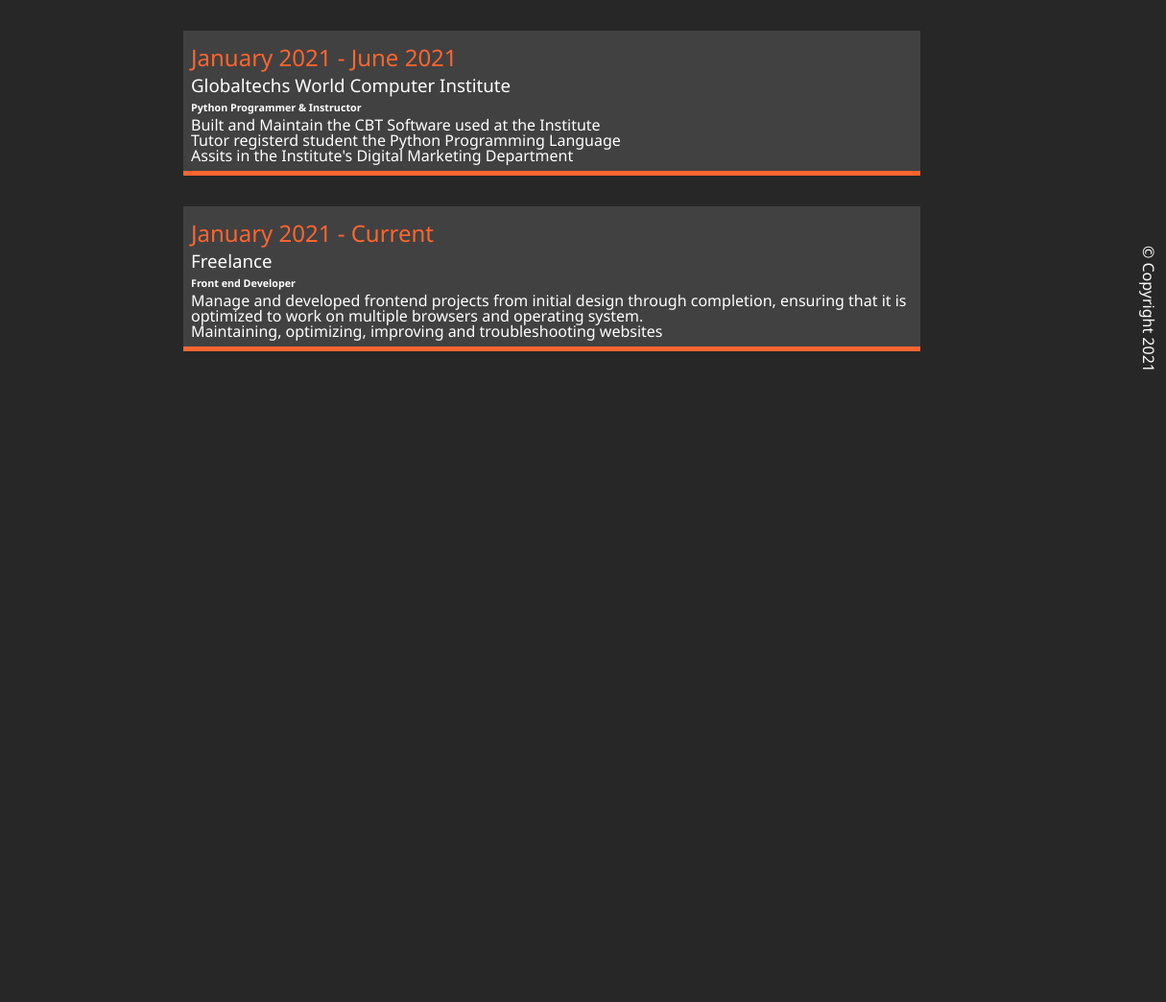
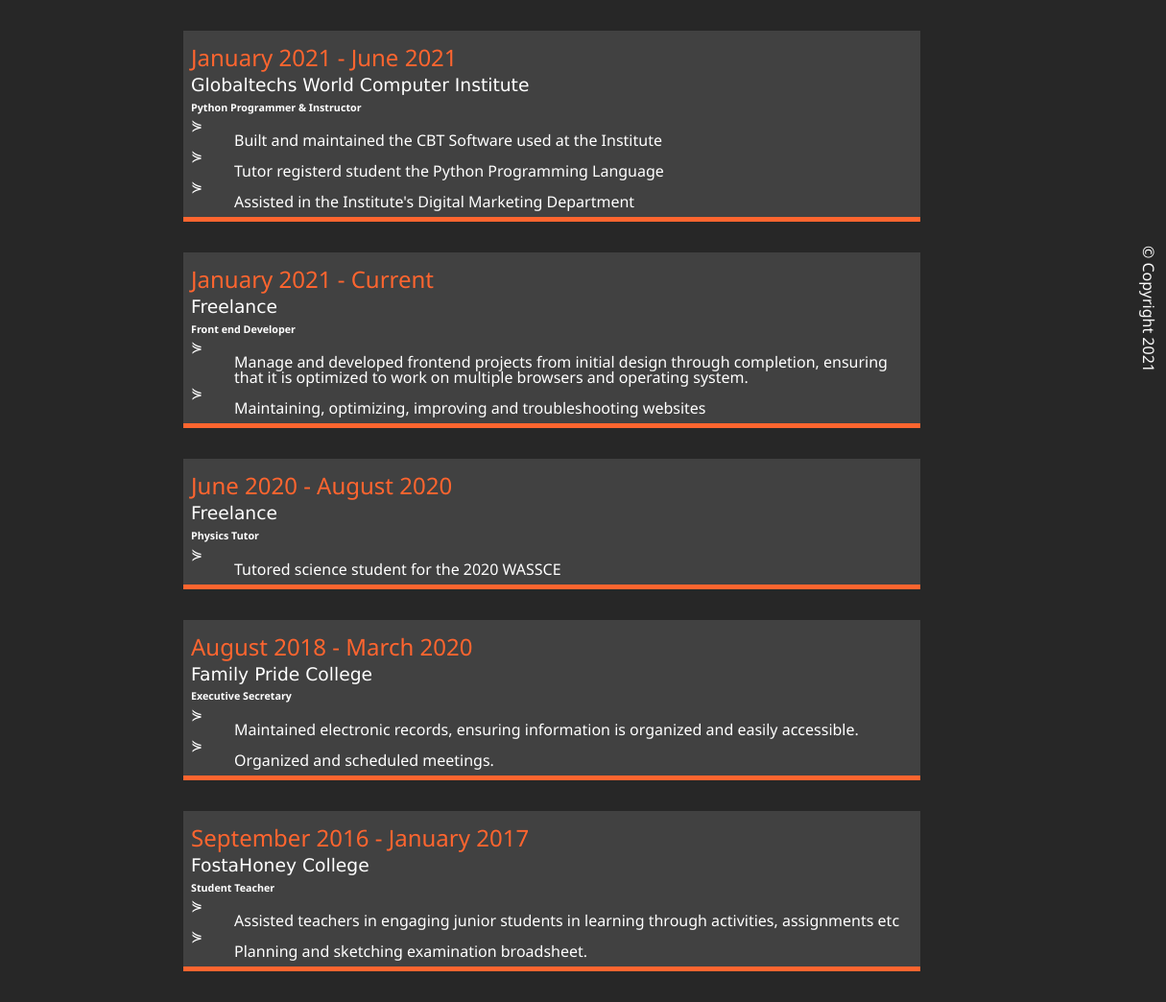
Before and after one commit to praiseolotu/Portfolio, a plain HTML site: page my portfolio/dist/about.html in a window 1280 px wide. Shown: the part 400-1444 px from the top of the page at 96% size, 65-1280 px from the left. Before the commit the page ends 800 px from the top, so only its background shows below. Drawn offline with Linux system fonts and the light colour scheme.

Commit message:
updated about.html

```diff
--- a/my portfolio/dist/about.html
+++ b/my portfolio/dist/about.html
@@ -13,6 +13,11 @@
     />
     <!-- <link rel="stylesheet" href="/font-awesome-4.7.0/css/font-awesome.css" /> -->
     <link rel="stylesheet" href="main.css" />
+    <style>
+      li{
+        margin-left: 45px;
+      }
+    </style>
   </head>
   <body>
     <header>
@@ -42,31 +47,69 @@
           <div class="about__bio">
             <h2 class="text-secondary">BIO</h2>
             <p>
-              Olotu Praise Jah Ayomide is a self taught Full Stack Developer with experience designing, developing and maintaining complex responsive UIs. Specializes in ReactJS, Redux, JavaScript, Express JS and responsive design He is a firm believer in the mobile frst aproach. FreeCodeCamp certified.
+              Olotu Praise Jah Ayomide is a self taught Front End Developer with experience
+              designing, developing and maintaining complex responsive UIs.
+              Specializes in ReactJS, Redux, JavaScript and responsive design.
+              He is a firm believer in the mobile frst aproach. FreeCodeCamp certified.
+              Harvard CS50 certified.
             </p>
           </div>
         </div>
         <div class="jobs">
           <div class="jobs__job">
             <h2 class="text-secondary">January 2021 - June 2021</h2>
-            <h3>Globaltechs World Computer Institute</h3>
+            <h3 style = "font-family: verdana;">Globaltechs World Computer Institute</h3>
             <h6>Python Programmer & Instructor</h6>
             <p>
               <ul>
-                <li>Built and Maintain the CBT Software used at the Institute</li>
-                <li>Tutor registerd student the Python Programming Language</li>
-                <li>Assits in the Institute's Digital Marketing Department</li>
+
+                &curlyeqsucc;<li class = "move-ahead">Built and maintained the CBT Software used at the Institute</li>
+                &curlyeqsucc;<li class = "move-ahead">Tutor registerd student the Python Programming Language</li>
+                &curlyeqsucc;<li class = "move-ahead">Assisted in the Institute's Digital Marketing Department</li>
               </ul>
             </p>
           </div>
           <div class="jobs__job">
             <h2 class="text-secondary">January 2021 - Current</h2>
-            <h3>Freelance</h3>
+            <h3 style = "font-family: verdana;">Freelance</h3>
             <h6>Front end Developer</h6>
             <p>
               <ul>
-                <li>Manage and developed frontend projects from initial design through completion, ensuring that it is optimized to work on multiple browsers and operating system.</li>
-                <li>Maintaining, optimizing, improving and troubleshooting websites</li>
+                &curlyeqsucc;<li class = "move-ahead">Manage and developed frontend projects from initial design through completion, ensuring that it is optimized to work on multiple browsers and operating system.</li>
+                &curlyeqsucc;<li class = "move-ahead">Maintaining, optimizing, improving and troubleshooting websites</li>
+              </ul>
+            </p>
+          </div>
+          <div class="jobs__job">
+            <h2 class="text-secondary">June 2020 - August 2020</h2>
+            <h3 style = "font-family: verdana;">Freelance</h3>
+            <h6>Physics Tutor</h6>
+            <p>
+              <ul>
+                &curlyeqsucc;<li class = "move-ahead">Tutored science student for the 2020 WASSCE</li>
+
+              </ul>
+            </p>
+          </div>
+          <div class="jobs__job">
+            <h2 class="text-secondary">August 2018 - March 2020</h2>
+            <h3 style = "font-family: verdana;">Family Pride College</h3>
+            <h6>Executive Secretary</h6>
+            <p>
+              <ul>
+                &curlyeqsucc;<li class = "move-ahead">Maintained electronic records, ensuring information is organized and easily accessible.</li>
+                &curlyeqsucc;<li class = "move-ahead">Organized and scheduled meetings.</li>
+              </ul>
+            </p>
+          </div>
+          <div class="jobs__job">
+            <h2 class="text-secondary">September 2016 - January 2017</h2>
+            <h3 style = "font-family: verdana;">FostaHoney College</h3>
+            <h6>Student Teacher</h6>
+            <p>
+              <ul>
+                &curlyeqsucc;<li class = "move-ahead">Assisted teachers in engaging junior students in learning through activities, assignments etc</li>
+                &curlyeqsucc;<li class = "move-ahead">Planning and sketching examination broadsheet.</li>
               </ul>
             </p>
           </div>
```
